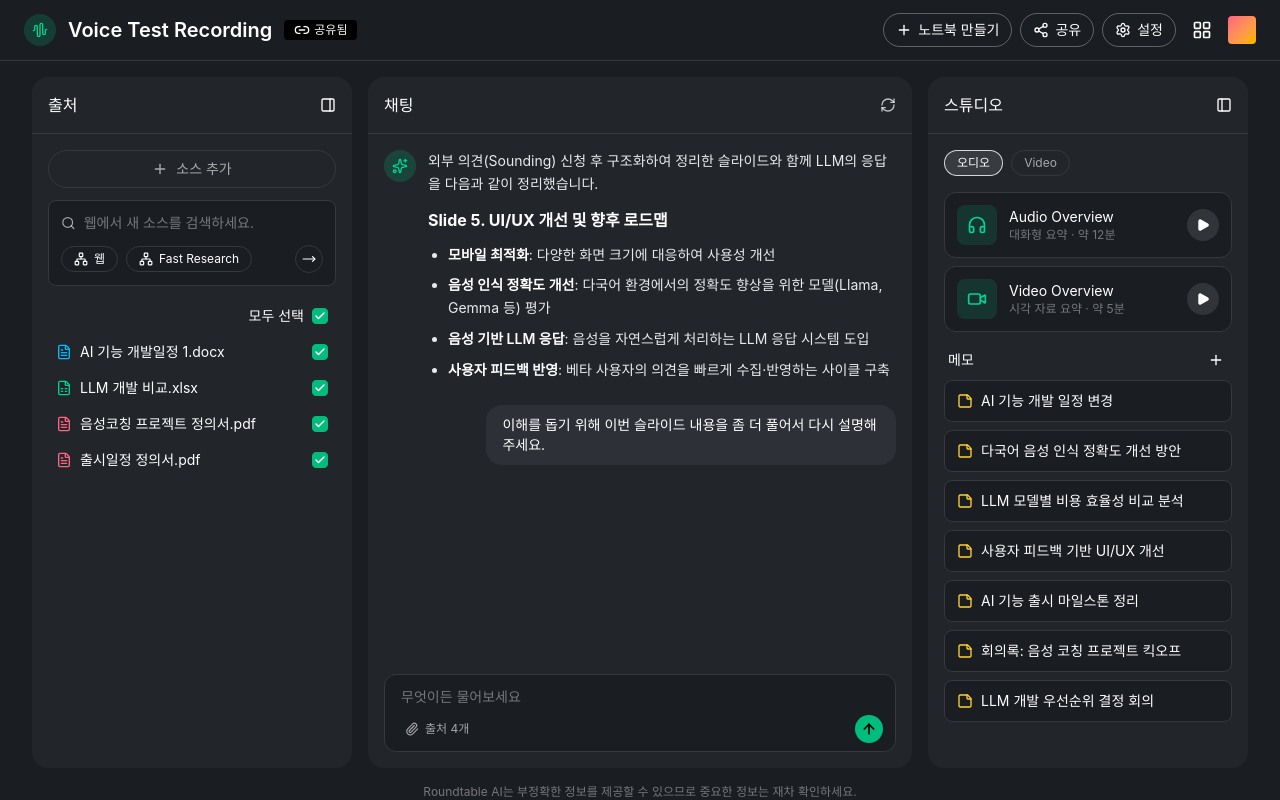
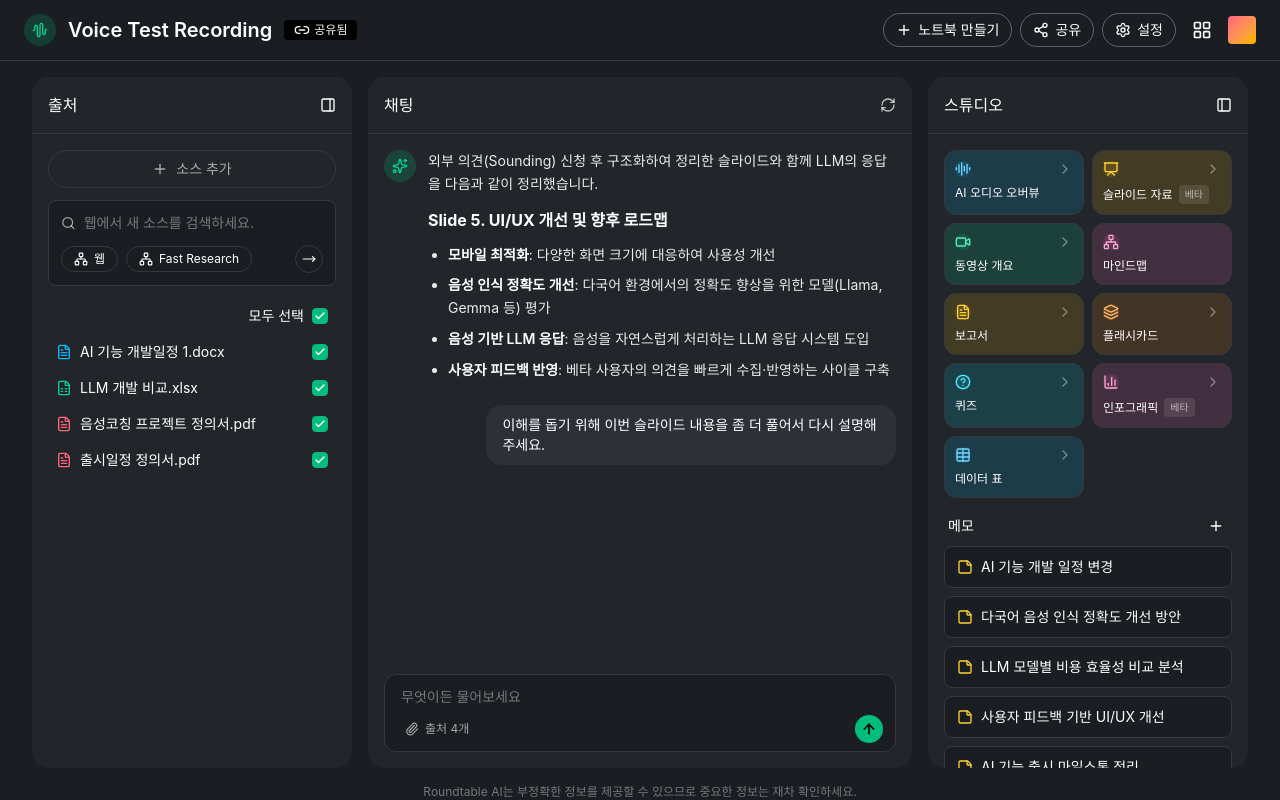
Before and after one commit to LimeTree0/auto-doc-gen, a React (Vite) app in the folder apps/web/: page / in a window 1280 px wide. Built offline with nearby package versions, Linux system fonts and the light colour scheme; the HTML template or start-up script is replaced by a standard one.

Commit message:
styles(web): 스튜디오 디자인 수정

```diff
--- a/apps/web/src/components/panel/ContentPanel.tsx
+++ b/apps/web/src/components/panel/ContentPanel.tsx
@@ -1,4 +1,5 @@
-import { ArrowUp, Check, FileSpreadsheet, FileText, Headphones, MoveRight, Network, PanelLeft, PanelRight, Paperclip, Play, Plus, RefreshCw, Search, Sparkles, StickyNote, Video } from "lucide-react";
+import type { LucideIcon } from "lucide-react";
+import { ArrowUp, AudioLines, BarChart3, Check, ChevronRight, FileSpreadsheet, FileText, HelpCircle, Layers, MoveRight, Network, PanelLeft, PanelRight, Paperclip, Plus, Presentation, RefreshCw, Search, Sparkles, StickyNote, Table, Video } from "lucide-react";
 import Panel from "./Panel";
 
 type SourceAddButtonProps = {
@@ -245,45 +246,61 @@ function CenterPanel({ }: CenterPanelProps) {
     )
 }
 
-function StudioTab({ label, active }: { label: string; active: boolean }) {
+type ArtifactColor = 'blue' | 'yellow' | 'green' | 'pink' | 'orange' | 'cyan';
+
+const ARTIFACT_COLOR_MAP: Record<ArtifactColor, string> = {
+    blue: 'bg-sky-400/15 text-sky-300',
+    yellow: 'bg-amber-400/15 text-amber-300',
+    green: 'bg-emerald-400/15 text-emerald-300',
+    pink: 'bg-pink-400/15 text-pink-300',
+    orange: 'bg-orange-400/15 text-orange-300',
+    cyan: 'bg-cyan-400/15 text-cyan-300',
+}
+
+type Artifact = {
+    icon: LucideIcon;
+    label: string;
+    color: ArtifactColor;
+    beta?: boolean;
+    chevron?: boolean;
+}
+
+const ARTIFACTS: Artifact[] = [
+    { icon: AudioLines, label: 'AI 오디오 오버뷰', color: 'blue', chevron: true },
+    { icon: Presentation, label: '슬라이드 자료', color: 'yellow', beta: true, chevron: true },
+    { icon: Video, label: '동영상 개요', color: 'green', chevron: true },
+    { icon: Network, label: '마인드맵', color: 'pink' },
+    { icon: FileText, label: '보고서', color: 'yellow', chevron: true },
+    { icon: Layers, label: '플래시카드', color: 'orange', chevron: true },
+    { icon: HelpCircle, label: '퀴즈', color: 'cyan', chevron: true },
+    { icon: BarChart3, label: '인포그래픽', color: 'pink', beta: true, chevron: true },
+    { icon: Table, label: '데이터 표', color: 'blue', chevron: true },
+]
+
+function ArtifactCard({ icon: Icon, label, color, beta, chevron }: Artifact) {
     return (
         <button
             type="button"
             onClick={() => { }}
-            className={`flex items-center gap-1.5 rounded-full border px-3 py-1 text-xs ${active
-                ? 'border-white/80 bg-white/10 text-white'
-                : 'border-[#37383B] text-white/60 hover:bg-white/5'
-                }`}
+            className={`flex flex-col gap-2 rounded-xl border border-border p-2.5 text-left hover:bg-white/5 ${ARTIFACT_COLOR_MAP[color]}`}
         >
-            <span>{label}</span>
+            <div className="flex w-full items-start justify-between">
+                <div className={`flex size-4 shrink-0 items-center justify-center rounded-lg ${ARTIFACT_COLOR_MAP[color]}`}>
+                    <Icon className="size-4" strokeWidth={2} />
+                </div>
+                {chevron && (
+                    <ChevronRight className="size-4 shrink-0 text-white/40" strokeWidth={2} />
+                )}
+            </div>
+            <div className="flex min-w-0 items-center gap-1.5">
+                <span className="truncate text-xs text-white">{label}</span>
+                {beta && (
+                    <span className="shrink-0 rounded bg-white/10 px-1.5 py-0.5 text-[10px] text-white/60">
+                        베타
+                    </span>
+                )}
+            </div>
         </button>
-    )
-}
-
-type OverviewCardProps = {
-    icon: React.ReactNode;
-    title: string;
-    subtitle: string;
-}
-
-function OverviewCard({ icon, title, subtitle }: OverviewCardProps) {
-    return (
-        <div className="flex items-center gap-3 rounded-xl border border-[#37383B] bg-[#1A1D22] p-3">
-            <div className="flex size-10 shrink-0 items-center justify-center rounded-lg bg-emerald-500/15">
-                {icon}
-            </div>
-            <div className="flex flex-1 flex-col">
-                <span className="text-sm text-white">{title}</span>
-                <span className="text-xs text-white/40">{subtitle}</span>
-            </div>
-            <button
-                type="button"
-                onClick={() => { }}
-                className="flex size-8 items-center justify-center rounded-full bg-white/10 hover:bg-white/20"
-            >
-                <Play className="size-3.5 text-white" strokeWidth={2} fill="currentColor" />
-            </button>
-        </div>
     )
 }
 
@@ -322,21 +339,10 @@ function RightPanel({ }: RightPanelProps) {
             buttonArea={<PanelLeft className="size-4 text-white" strokeWidth={2} />}
         >
             <div className="flex h-full flex-col gap-4 overflow-y-auto p-4">
-                <div className="flex gap-2">
-                    <StudioTab label="오디오" active />
-                    <StudioTab label="Video" active={false} />
-                </div>
-                <div className="flex flex-col gap-2">
-                    <OverviewCard
-                        icon={<Headphones className="size-5 text-emerald-400" strokeWidth={2} />}
-                        title="Audio Overview"
-                        subtitle="대화형 요약 · 약 12분"
-                    />
-                    <OverviewCard
-                        icon={<Video className="size-5 text-emerald-400" strokeWidth={2} />}
-                        title="Video Overview"
-                        subtitle="시각 자료 요약 · 약 5분"
-                    />
+                <div className="grid grid-cols-2 gap-2">
+                    {ARTIFACTS.map((artifact) => (
+                        <ArtifactCard key={artifact.label} {...artifact} />
+                    ))}
                 </div>
                 <div className="flex flex-col gap-2">
                     <div className="flex items-center justify-between px-1">
```
